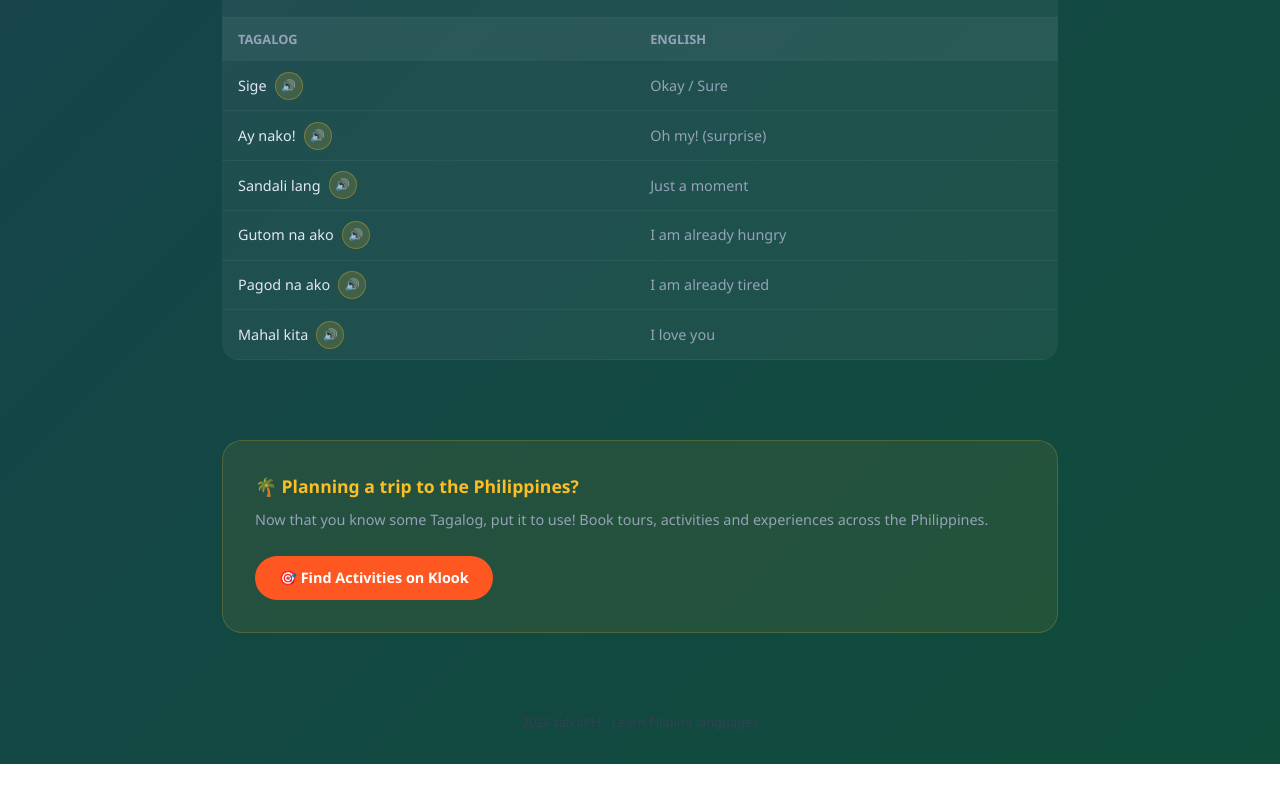
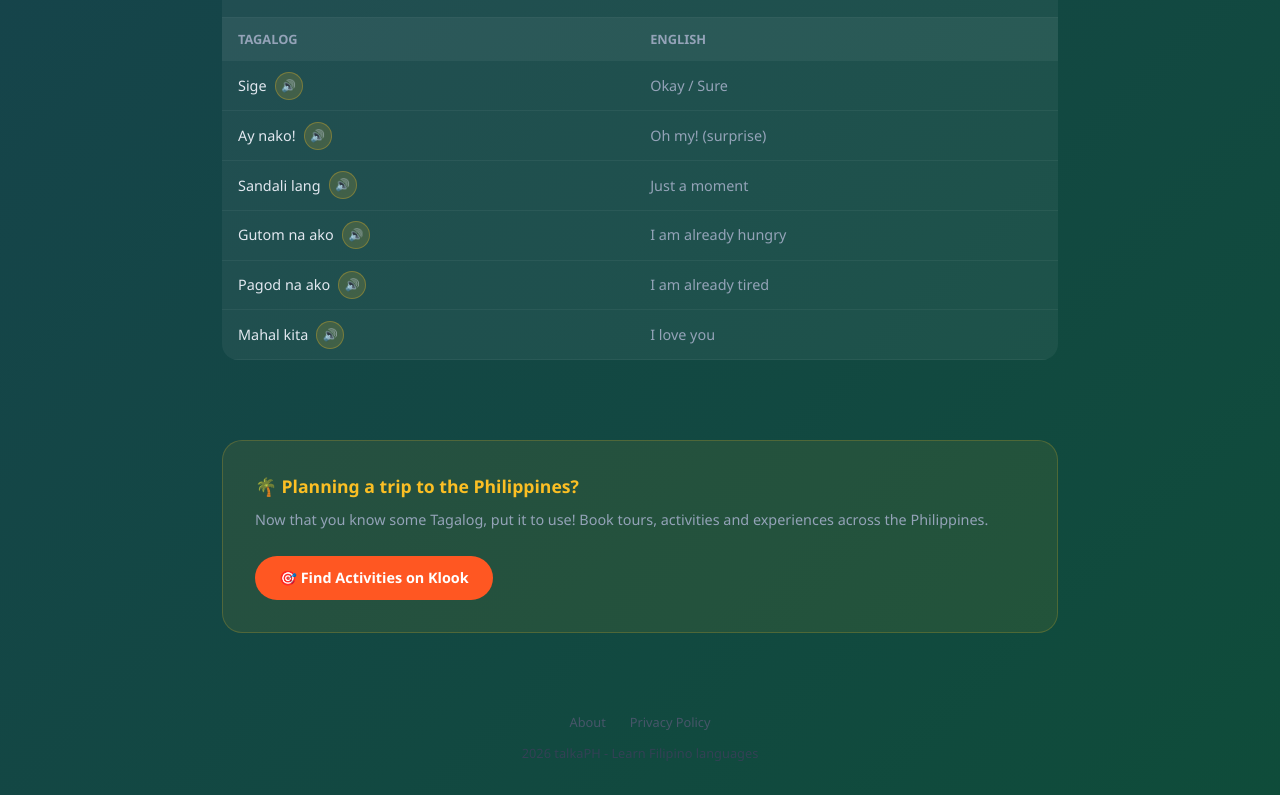
Before and after one commit to schoolprobuddy/talkaph, a Next.js app: page /learn/tagalog in a window 1280 px wide. Shown: the part 7229-8024 px from the top of the page. Before the commit the page ends 7993 px from the top, so only its background shows below. Built offline with nearby package versions, Linux system fonts and the light colour scheme.

Commit message:
Update page.js

```diff
--- a/app/learn/tagalog/page.js
+++ b/app/learn/tagalog/page.js
@@ -319,6 +319,10 @@ export default function TagalogPage() {
       </section>
 
       <footer style={{ textAlign: "center", padding: "2rem", color: "#334155", fontSize: "0.8rem" }}>
+        <div style={{ marginBottom: "0.75rem", display: "flex", justifyContent: "center", gap: "1.5rem" }}>
+          <Link href="/about" style={{ color: "#475569", textDecoration: "none" }}>About</Link>
+          <Link href="/privacy" style={{ color: "#475569", textDecoration: "none" }}>Privacy Policy</Link>
+        </div>
         2026 talkaPH - Learn Filipino languages
       </footer>
     </main>
```
